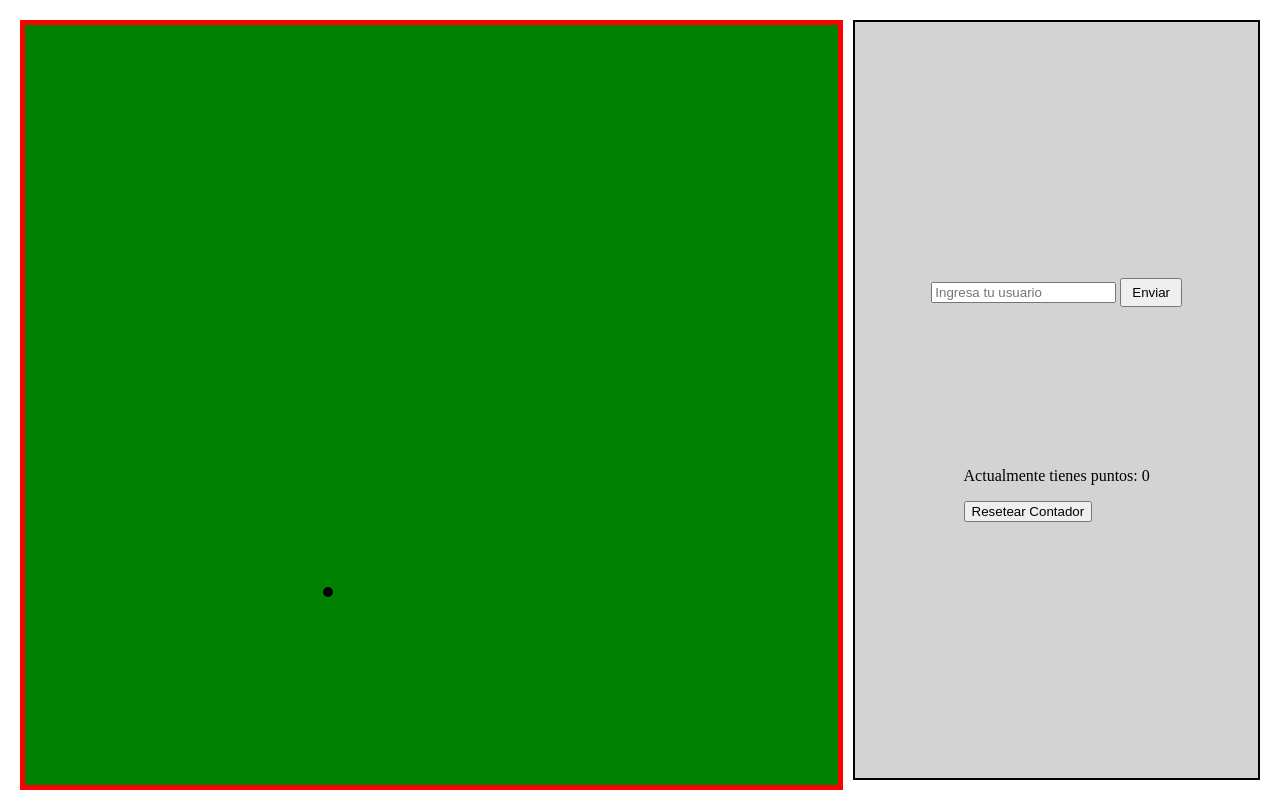
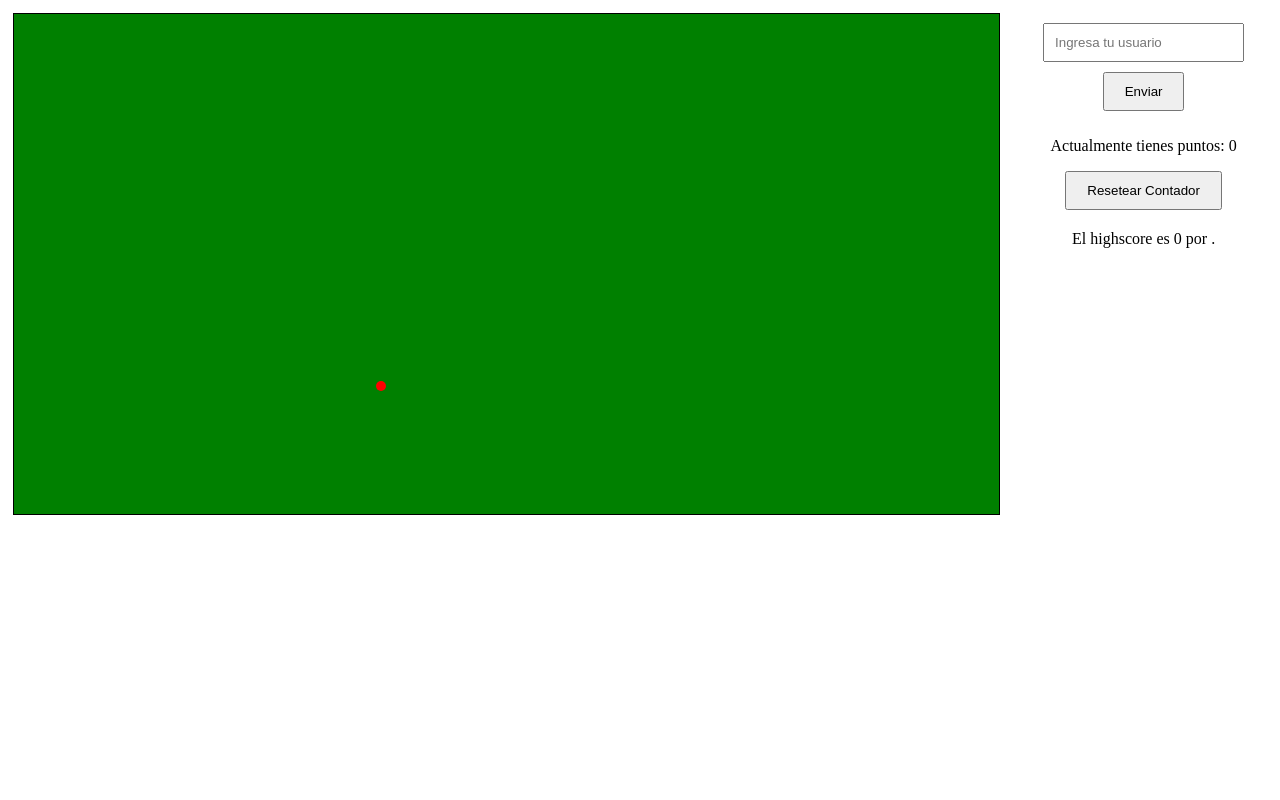
Before and after one commit to matiasanguita/practica_con_mouse, a plain HTML site: page index.html in a window 1280 px wide. Drawn offline with Linux system fonts and the light colour scheme.

Commit message:
Se agrego la funcionalidad de MatiasGOD tener más puntos, se agrego highscore guardado como JSON

```diff
--- a/index.html
+++ b/index.html
@@ -9,10 +9,8 @@
 </head>
 
 <body id="body">
-
-    <div class="zonaDeJuego">
-
-    </div>
+    <div class="ordenarElJuego">
+        <div class="zonaDeJuego"></div>
 
         <div class="usuarioStats">
             <div class="ingresarUsuario">
@@ -24,13 +22,10 @@
                 <p id="contadorPuntos">Actualmente tienes puntos: 0</p>
                 <button id="resetButton" class="buttonReset">Resetear Contador</button>
             </div>
+            <div id="highscoreHistorico"></div>
+        </div>
     </div>
 
-
-
-
-
+</body>
 <script src="./script.js"></script>
-</body>
-
 </html>
--- a/script.js
+++ b/script.js
@@ -1,69 +1,113 @@
-document.addEventListener('DOMContentLoaded', () => {
+document.addEventListener('DOMContentLoaded', function () {
     // Elementos del DOM
-    const zonaDeJuego = document.querySelector('.zonaDeJuego');
-    const inputUsuario = document.getElementById('usuarioInput');
-    const botonEnviar = document.getElementById('enviarButton');
-    const mensajeBienvenida = document.getElementById('mensajeBienvenida');
-    const contadorPuntos = document.getElementById('contadorPuntos');
-    const botonReset = document.getElementById('resetButton');
+    let zonaDeJuego = document.querySelector('.zonaDeJuego');
+    let inputUsuario = document.getElementById('usuarioInput');
+    let botonEnviar = document.getElementById('enviarButton');
+    let mensajeBienvenida = document.getElementById('mensajeBienvenida');
+    let contadorPuntos = document.getElementById('contadorPuntos');
+    let botonReset = document.getElementById('resetButton');
+    let highscoreHistorico = document.getElementById('highscoreHistorico');
 
     let puntos = 0;
     let nombreUsuario = localStorage.getItem('nombreUsuario') || '';
+    let highscore = JSON.parse(localStorage.getItem('highscore')) || { score: 0, user: '' };
 
     // Función para crear un nuevo punto
     function crearPunto() {
-        const punto = document.createElement('div');
+        let punto = document.createElement('div');
         punto.classList.add('punto');
-        const maxX = zonaDeJuego.clientWidth - 10;
-        const maxY = zonaDeJuego.clientHeight - 10;
-        const x = Math.floor(Math.random() * maxX);
-        const y = Math.floor(Math.random() * maxY);
-        punto.style.left = `${x}px`;
-        punto.style.top = `${y}px`;
+        let maxX = zonaDeJuego.clientWidth - 10;
+        let maxY = zonaDeJuego.clientHeight - 10;
+        let x = Math.floor(Math.random() * maxX);
+        let y = Math.floor(Math.random() * maxY);
+        punto.style.left = `${x}px`; // Usar comillas invertidas para interpolación
+        punto.style.top = `${y}px`;  // Usar comillas invertidas para interpolación
 
-        // Evento de clic en el punto
-        punto.addEventListener('click', () => {
-            puntos++;
-            contadorPuntos.textContent = `Actualmente, ${nombreUsuario} tiene ${puntos} puntos.`;
+        punto.addEventListener('click', function () {
+            if (nombreUsuario === "MatiasGOD") {
+                puntos += Math.floor(Math.random() * 5 + 1);
+            } else {
+                puntos++;
+            }
+            actualizarContador();
             zonaDeJuego.removeChild(punto);
             crearPunto();
+            actualizarHighscore();
         });
+
         zonaDeJuego.appendChild(punto);
     }
 
-    // Iniciar el juego creando el primer punto
-    crearPunto();
 
-    // Si hay un nombre de usuario almacenado, mostrar mensaje de bienvenida
-    if (nombreUsuario) {
-        mensajeBienvenida.textContent = `¡Bienvenido de nuevo, ${nombreUsuario}!`;
-        contadorPuntos.textContent = `Actualmente, ${nombreUsuario} tiene ${puntos} puntos.`;
+    // Función para reiniciar el juego
+    function resetearJuego() {
+        while (zonaDeJuego.firstChild) {
+            zonaDeJuego.removeChild(zonaDeJuego.firstChild);
+        }
+        crearPunto();
     }
 
-    // Ingreso del nombre de usuario
-    botonEnviar.addEventListener('click', () => {
+    // Función para actualizar el contador de puntos en pantalla
+    function actualizarContador() {
+        contadorPuntos.textContent = 'Actualmente ' + nombreUsuario + ' tiene puntos: ' + puntos;
+    }
+
+    // Función para actualizar el highscore
+    function actualizarHighscore() {
+        if (puntos > highscore.score) {
+            highscore = { score: puntos, user: nombreUsuario };
+            localStorage.setItem('highscore', JSON.stringify(highscore));
+            highscoreHistorico.textContent = 'El highscore es ' + highscore.score + ' por ' + highscore.user + '.';
+        }
+    }
+
+    // Función para manejar el clic en el área de juego
+    function manejarClicEnZonaDeJuego(event) {
+        if (!event.target.classList.contains('punto')) {
+            alert('Tu puntaje fue de: ' + puntos);
+            puntos = 0;
+            actualizarContador();
+            resetearJuego();
+        }
+    }
+
+    // Función para manejar el ingreso del nombre de usuario
+    function manejarIngresoUsuario() {
         nombreUsuario = inputUsuario.value.trim();
 
         if (nombreUsuario) {
-            // Almacenar nombre de usuario en localStorage
             localStorage.setItem('nombreUsuario', nombreUsuario);
-
-            mensajeBienvenida.textContent = `¡Bienvenido, ${nombreUsuario}!`;
+            mensajeBienvenida.textContent = '¡Bienvenido, ' + nombreUsuario + '!';
             inputUsuario.value = '';
-
-            // Resetear puntos
             puntos = 0;
-            contadorPuntos.textContent = `Actualmente, ${nombreUsuario} tiene ${puntos} puntos.`;
+            actualizarContador();
         } else {
             mensajeBienvenida.textContent = 'Por favor, ingresa un nombre.';
         }
-    });
+    }
 
-    // Botón de resetear el contador
-    botonReset.addEventListener('click', () => {
+    // Función para manejar el clic en el botón de resetear
+    function manejarReset() {
         if (nombreUsuario) {
             puntos = 0;
-            contadorPuntos.textContent = `Actualmente, ${nombreUsuario} tiene ${puntos} puntos.`;
+            actualizarContador();
         }
-    });
+    }
+
+    // Configuración de eventos
+    zonaDeJuego.addEventListener('click', manejarClicEnZonaDeJuego);
+    botonEnviar.addEventListener('click', manejarIngresoUsuario);
+    botonReset.addEventListener('click', manejarReset);
+
+    // Inicialización del juego
+    crearPunto();
+
+    // Mostrar el nombre de usuario y el contador de puntos si hay un nombre almacenado
+    if (nombreUsuario) {
+        mensajeBienvenida.textContent = '¡Bienvenido de nuevo, ' + nombreUsuario + '!';
+        actualizarContador();
+    }
+
+    // Mostrar el highscore almacenado
+    highscoreHistorico.textContent = 'El highscore es ' + highscore.score + ' por ' + highscore.user + '.';
 });
--- a/styless.css
+++ b/styless.css
@@ -1,48 +1,54 @@
 body {
-    display: grid;
-    grid-template-columns: 2fr 1fr;
-    gap: 20px; /* Espacio entre las columnas */
-    height: 100vh;
-    margin: 0;
-    padding: 20px;
-    box-sizing: border-box;
+    font-family: 'Times New Roman', Times, serif, sans-serif;
+    display: flex;
+    gap: 5px;
+    justify-content: center;
+    align-items: center;
+    padding: 5px;
 }
 
+.ordenarElJuego {
+    display: grid;
+    grid-template-columns: 4fr 1fr; /* Dos columnas de igual tamaño */
+    gap: 20px; /* Espacio entre columnas */
+}
 
 .zonaDeJuego {
+    position: relative; /* Necesario para que los puntos se posicionen correctamente */
+    width: 2fr;
+    height: 500px;
     background-color: green;
-    position: relative;
-    width: 100%;
-    height: 100%;
-    border: 5px solid red;
+    border: 1px solid black;
+}
+
+.punto {
+    position: absolute; /* Necesario para que las coordenadas funcionen */
+    width: 10px;
+    height: 10px;
+    background-color: red;
+    border-radius: 50%;
 }
 
 .usuarioStats {
-    display: flex;
-    flex-direction: column;
-    justify-content: center;
-    align-items: center;
-    row-gap: 10%;
-    border: 2px solid black;
-    padding: 20px;
-    background-color: lightgray;
+    text-align: center;
+    padding: 10px;
 }
 
-.inputUsuario {
+#usuarioInput {
+    padding: 10px;
     margin-bottom: 10px;
-    padding: 5px;
 }
 
-.buttonUsuario {
-    padding: 5px 10px;
+.buttonUsuario, .buttonReset {
+    padding: 10px 20px;
+    margin-bottom: 10px;
     cursor: pointer;
 }
 
-.punto {
-    width: 10px;
-    height: 10px;
-    background-color: black;
-    position: absolute;
-    border-radius: 50%;
+.puntosContador {
+    margin-top: 10px;
+}
 
+#highscoreHistorico {
+    margin-top: 10px;
 }
```
Lines whose indentation alone changed are shown as unchanged.
